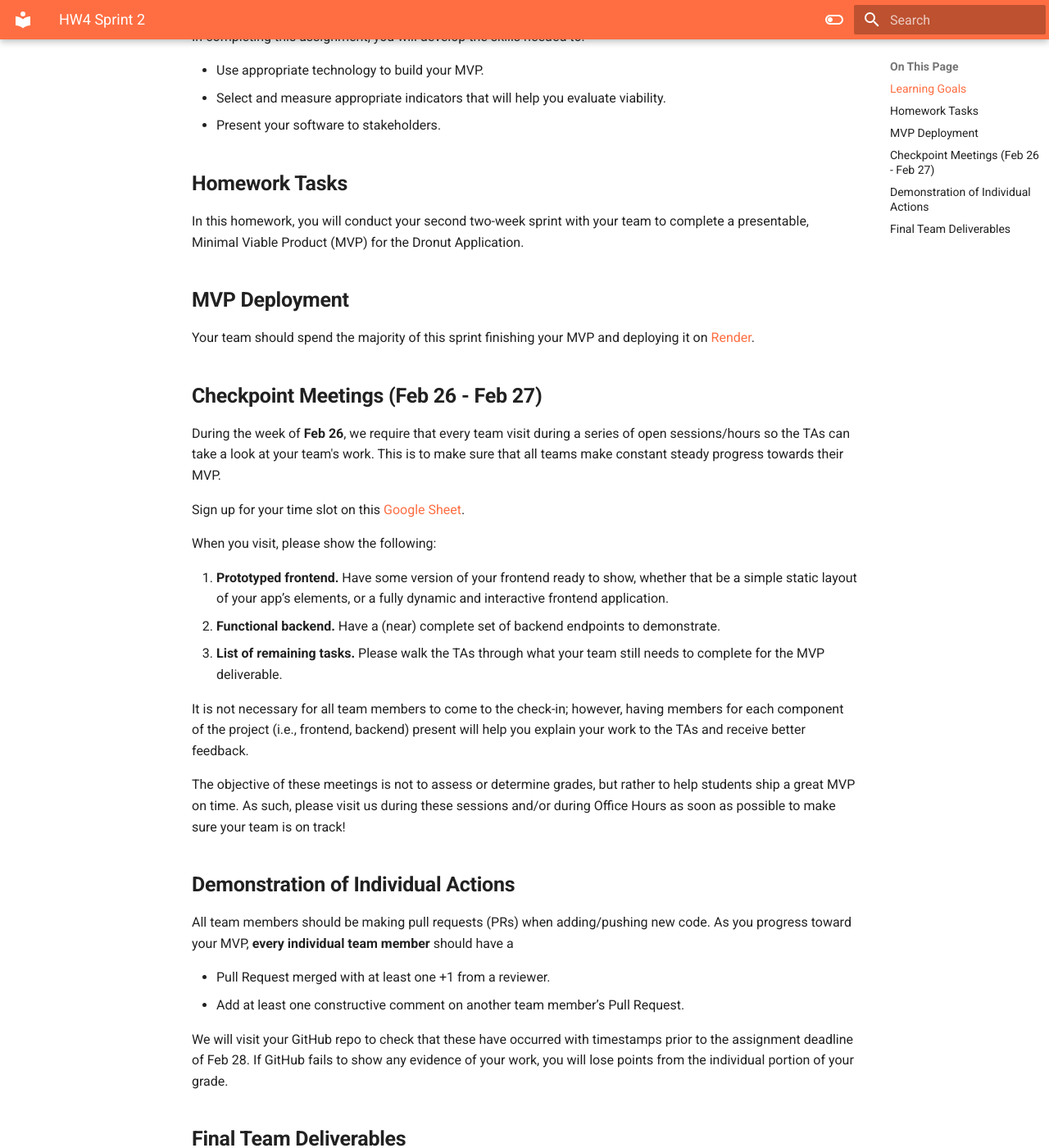
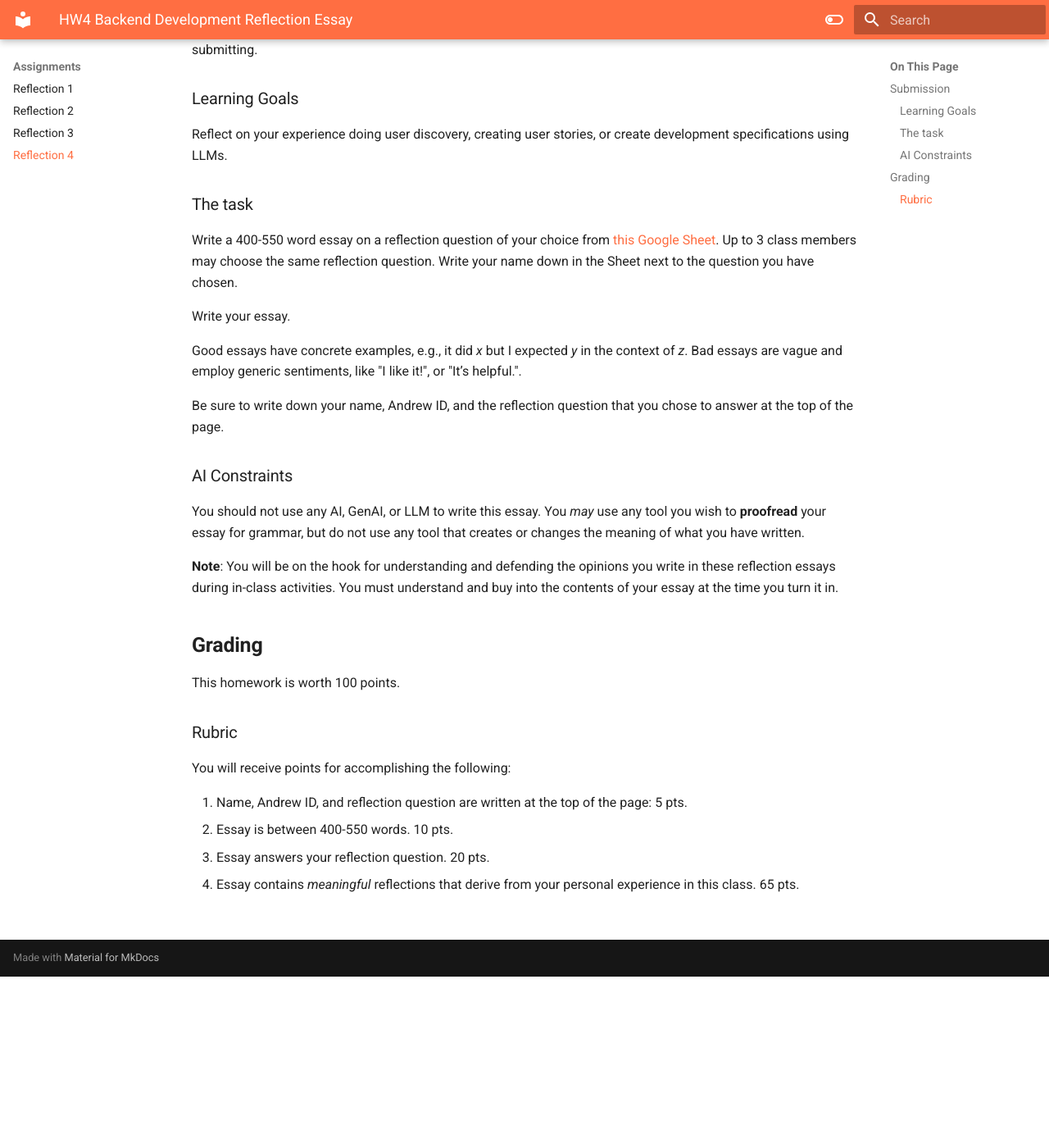
Before and after one commit to AI-Developer-Tools/ai-developer-tools.github.io, an MkDocs documentation site: the page built from docs/assignments/HW4.md, in a window 1280 px wide and 1400 px high, scrolled down 415 px. Shown: the whole window at 82% size. Built offline with MkDocs 1.6.1 and Material for MkDocs 9.7.7, drawn with Linux system fonts in a browser that asks for light colours; after the commit the page ends 1606 px from its top, so only the background shows below that; some of the changed text lies outside the part shown.

```diff
--- a/docs/assignments/HW4.md
+++ b/docs/assignments/HW4.md
@@ -1,103 +1,52 @@
 ---
-title: HW4 Sprint 2
+title: HW4 Backend Development Reflection Essay
 ---
 
-
-# Homework 4: Sprint 2
-
+# Homework 4: Backend Development Reflection Essay
 
 <p style="text-align: center;">
 100 points<br/>
 
-Due on Gradescope Thursday, February 29, 2023 11:59pm<br/>
+Due on Gradescope Tuesday, October 21, 11:59pm<br/>
 
-This homework is to be done and submitted as a team.<br/>
-
-A portion of this assignment will be graded for you individually and the other
-portion will be graded for your team as a whole.<br/>
+This homework is to be done individually.<br/>
 </p>
 
-## Learning Goals
+## Submission
 
-In completing this assignment, you will develop the skills needed to:
+Submit [this assignment](https://www.gradescope.com/courses/1088015/assignments/6596222) as a PDF file to Gradescope.
 
-- Use appropriate technology to build your MVP.
-- Select and measure appropriate indicators that will help you evaluate viability.
-- Present your software to stakeholders.
+If you prepare the response in some other software (like Tex, Word, or Google Docs), please export as PDF before submitting.
 
-## Homework Tasks
+### Learning Goals
 
-In this homework, you will conduct your second two-week sprint with your team to
-complete a presentable, Minimal Viable Product (MVP) for the Dronut Application.
+Reflect on your experience doing user discovery, creating user stories, or create development specifications using LLMs.
 
-## MVP Deployment
+### The task
 
-Your team should spend the majority of this sprint finishing your MVP and
-deploying it on [Render](https://docs.render.com/).
+Write a 400-550 word essay on a reflection question of your choice from [this Google Sheet](https://bit.ly/reflection-week-7). Up to 3 class members may choose the same reflection question. Write your name down in the Sheet next to the question you have chosen.
 
-## Checkpoint Meetings (Feb 26 - Feb 27)
+Write your essay.
 
-During the week of **Feb 26**, we require that every team visit during a series
-of open sessions/hours so the TAs can take a look at your team's work. This is
-to make sure that all teams make constant steady progress towards their MVP.
+Good essays have concrete examples, e.g., it did *x* but I expected *y* in the context of *z*. Bad essays are vague and employ generic sentiments, like "I like it!", or "It’s helpful.".
 
-Sign up for your time slot on this [Google Sheet](https://docs.google.com/spreadsheets/d/1TjV-x8BfoNkzfEbpw2v21gYV7Noj5ei7RGlG9qJcfe0/edit?usp=sharing).
+Be sure to write down your name, Andrew ID, and the reflection question that you chose to answer at the top of the page.
 
-When you visit, please show the following:
+### AI Constraints
 
-1. **Prototyped frontend.** Have some version of your frontend ready to show,
-   whether that be a simple static layout of your app’s elements, or a fully
-   dynamic and interactive frontend application.
-1. **Functional backend.** Have a (near) complete set of backend endpoints to
-   demonstrate.
-1. **List of remaining tasks.** Please walk the TAs through what your team still
-   needs to complete for the MVP deliverable.
+You should not use any AI, GenAI, or LLM to write this essay. You *may* use any tool you wish to **proofread** your essay for grammar, but do not use any tool that creates or changes the meaning of what you have written.
 
-It is not necessary for all team members to come to the check-in; however,
-having members for each component of the project (i.e., frontend, backend)
-present will help you explain your work to the TAs and receive better feedback.
+**Note**: You will be on the hook for understanding and defending the opinions you write in these reflection essays during in-class activities. You must understand and buy into the contents of your essay at the time you turn it in.
 
-The objective of these meetings is not to assess or determine grades, but rather
-to help students ship a great MVP on time. As such, please visit us during these
-sessions and/or during Office Hours as soon as possible to make sure your team
-is on track!
+## Grading
 
-## Demonstration of Individual Actions
+This homework is worth 100 points.
 
-All team members should be making pull requests (PRs) when adding/pushing new
-code. As you progress toward your MVP, **every individual team member** should
-have a
+### Rubric
 
-- Pull Request merged with at least one +1 from a reviewer.
-- Add at least one constructive comment on another team member’s Pull Request.
+You will receive points for accomplishing the following:
 
-We will visit your GitHub repo to check that these have occurred with timestamps
-prior to the assignment deadline of Feb 28. If GitHub fails to show any evidence
-of your work, you will lose points from the individual portion of your grade.
-
-## Final Team Deliverables
-
-1. **A short (approximately 1 page) writeup.**
-    -  Document all changes you have made since your initial plan (backlog)
-       regarding the *Minimal* feature set you’ve implemented, with a brief
-       justification. If you made no changes, simply say so in one sentence.
-    -  Document all of the ways your MVP allows you to assess or measure
-       *Viability* (e.g., via collecting of metrics).
-
-2. **Video MVP Walkthrough** - Your team should submit a video walkthrough of
-   your prototype:
-    - Each team member should present a single user story (e.g., selecting
-      donuts from the menu, completing a transaction, fulfilling an order,
-      marking it for delivery, etc).
-    - Your walkthrough should focus on explaining how the software is to be used
-      from a user-perspective. Take for example,
-      [this video walkthrough of how to use Gmail](https://www.youtube.com/watch?v=9JiOOda0n3w),
-      or the [Dropbox video](https://youtu.be/7QmCUDHpNzE) we discussed in class.
-    - There are a lot of tools which you can use to prepare your demo video.
-      Choose the one you’re most comfortable with. We recommend [Loom](https://www.loom.com/),
-      a Chrome extension which allows you to easily record a screen grab along
-      with narration. Another good one is Quicktime Player if you work on a MacBook.
-    - Once you've created your video, upload it to YouTube and make a note of
-      the URL.
-
-Submit **both** your writeup and URL to your walkthrough video to [Gradescope](https://www.gradescope.com/courses/704199/assignments/4060816).
+1. Name, Andrew ID, and reflection question are written at the top of the page: 5 pts.
+1. Essay is between 400-550 words. 10 pts.
+1. Essay answers your reflection question. 20 pts.
+1. Essay contains *meaningful* reflections that derive from your personal experience in this class. 65 pts.
--- a/mkdocs.yml
+++ b/mkdocs.yml
@@ -61,6 +61,8 @@ nav:
   - Assignments:  # assignments/index.md # Dummy home page; remove once we start adding assignments below
       - Reflection 1: assignments/HW1.md
       - Reflection 2: assignments/HW2.md
+      - Reflection 3: assignments/HW3.md
+      - Reflection 4: assignments/HW4.md
   #    - Homework 2: 'https://github.com/CMU-17-356/cmu-17-356.github.io/raw/refs/heads/main/docs/assignments/hw2.pdf'
   #    - Homework 3: assignments/hw3-25.md
   #    - Homework 4: assignments/hw4-25.md
```
Also changed, not shown: docs/assignments/HW3.md (+2 -2 lines).
